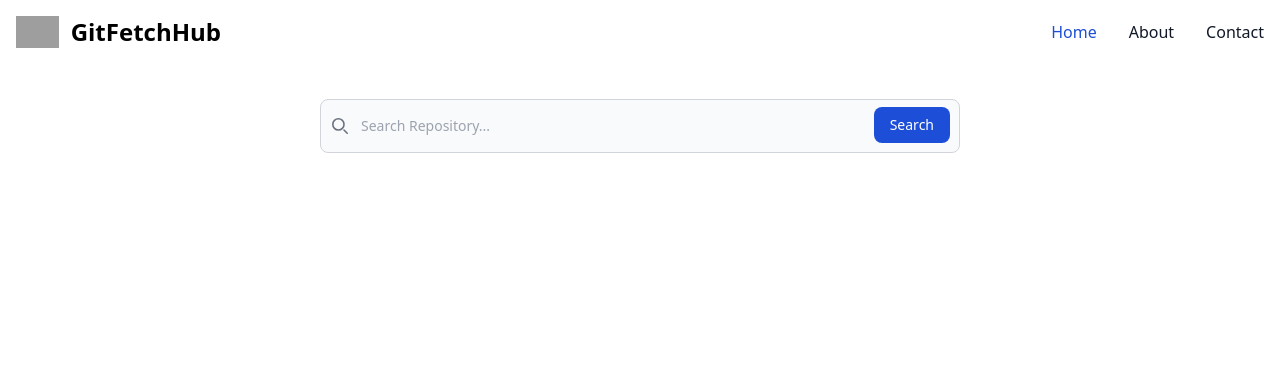
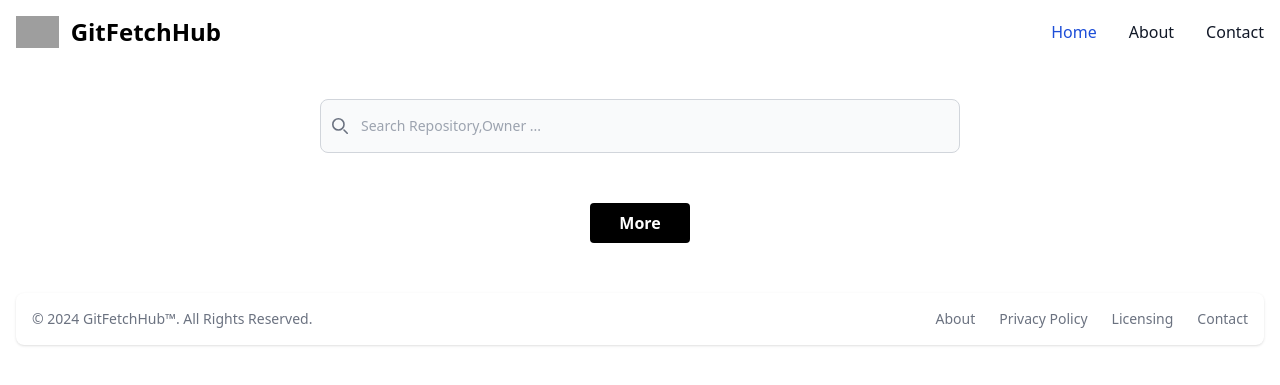
Before and after one commit to tdevintw/GitFetchHub, a PHP site: page /Home.php in a window 1280 px wide. Shown: the top 385 px of the page. Run offline with PHP 8.4, Linux system fonts and the light colour scheme; some libraries are stand-ins or nearby versions; grey boxes are pictures that could not be loaded.

Commit message:
add ssearhc bar and fixing errors in pagination and images sizes

```diff
--- a/Home.php
+++ b/Home.php
@@ -6,6 +6,14 @@
     <script src="https://cdn.tailwindcss.com"></script>
     <link rel="stylesheet" href="css/style.css">
     <title>Home-Most known repositories On github</title>
+    <style>
+      img{
+    max-width: none !important;
+      }
+      .repo-content p{
+    width: 80% !important;
+      }
+    </style>
 </head>
 <body>
 
@@ -47,15 +55,38 @@
                 <path stroke="currentColor" stroke-linecap="round" stroke-linejoin="round" stroke-width="2" d="m19 19-4-4m0-7A7 7 0 1 1 1 8a7 7 0 0 1 14 0Z"/>
             </svg>
         </div>
-        <input type="search" id="default-search" class="block w-full p-4 ps-10 text-sm text-gray-900 border border-gray-300 rounded-lg bg-gray-50 focus:ring-blue-500 focus:border-blue-500 dark:bg-gray-700 dark:border-gray-600 dark:placeholder-gray-400 dark:text-white dark:focus:ring-blue-500 dark:focus:border-blue-500" placeholder="Search Repository..." required>
-        <button type="submit" class="text-white absolute end-2.5 bottom-2.5 bg-blue-700 hover:bg-blue-800 focus:ring-4 focus:outline-none focus:ring-blue-300 font-medium rounded-lg text-sm px-4 py-2 dark:bg-blue-600 dark:hover:bg-blue-700 dark:focus:ring-blue-800">Search</button>
+        <input onkeyup="searchRepositories(this.value)"  id="input-search" class="block w-full p-4 ps-10 text-sm text-gray-900 border border-gray-300 rounded-lg bg-gray-50 focus:ring-blue-500 focus:border-blue-500 dark:bg-gray-700 dark:border-gray-600 dark:placeholder-gray-400 dark:text-white dark:focus:ring-blue-500 dark:focus:border-blue-500" placeholder="Search Repository,Owner ..." required>
     </div>
 </form>
 </div>
 
 <main id="main">
+</main>
+<div  id="pag-container" class="pagination text-center">
+<button id="next" class="bg-black hover:bg-Slate-950 text-white font-bold py-2 px-4 rounded">More</button>
+</div>
 
-</main>
+<footer class="bg-white rounded-lg shadow m-4 dark:bg-gray-800">
+    <div class="w-full mx-auto max-w-screen-xl p-4 md:flex md:items-center md:justify-between">
+      <span class="text-sm text-gray-500 sm:text-center dark:text-gray-400">© 2024 <a href="https://flowbite.com/" class="hover:underline">GitFetchHub™</a>. All Rights Reserved.
+    </span>
+    <ul class="flex flex-wrap items-center mt-3 text-sm font-medium text-gray-500 dark:text-gray-400 sm:mt-0">
+        <li>
+            <a href="#" class="hover:underline me-4 md:me-6">About</a>
+        </li>
+        <li>
+            <a href="#" class="hover:underline me-4 md:me-6">Privacy Policy</a>
+        </li>
+        <li>
+            <a href="#" class="hover:underline me-4 md:me-6">Licensing</a>
+        </li>
+        <li>
+            <a href="#" class="hover:underline">Contact</a>
+        </li>
+    </ul>
+    </div>
+</footer>
+
 <script>
   document.addEventListener('DOMContentLoaded', function () {
     var element = document.querySelector('[data-collapse-toggle="navbar-default"]');
--- a/css/style.css
+++ b/css/style.css
@@ -4,8 +4,9 @@
     margin-top: 25px;
     margin-bottom: 25px;
 }
-.repo-div img{
-    max-height: 8rem;
+.repo_img img{
+    height: 128px;
+    width: 128px;
 }
 main{
     margin-top: 50px;
@@ -33,3 +34,18 @@ width: 50%;
     display: flex;
     justify-content: center;
 }
+.pagination{
+    margin-top: 50px;
+    margin-bottom: 50px;
+}
+.pagination button{
+    width: 100px;
+}
+main button{
+    width: 170px;
+}
+.error-div h2{
+    font-size: 60px;
+    color: red;
+    font-weight: bold;
+}
--- a/js/api.js
+++ b/js/api.js
@@ -1,16 +1,31 @@
-const mainContainer = document.getElementById('main')
-const apiUrl = 'https://api.github.com/search/repositories?q=stars:>1&sort=stars&order=desc';
+const mainContainer = document.getElementById('main');
+let page = 1; // Initial page number
+const perPage = 30; // Number of repositories per page
+let apiUrl = `https://api.github.com/search/repositories?q=stars:>1&sort=stars&order=desc&page=${page}&per_page=${perPage}`;
+
+function fetchRepositories() {
     fetch(apiUrl)
-.then(res=>{
-    if(!res.ok){
+        .then(res => {
+            if (!res.ok) {
                 throw new Error("Can't fetch data for the moment");
-    }
-    else{
+            } else {
                 return res.json();
             }
         })
         .then(data => {
             const repositories = data.items;
+            if (repositories.length === 0) {
+                const repocontainer = document.createElement('div');
+                repocontainer.innerHTML = `
+                    <div class="error-div text-center">
+                        <h2>There Is No Records For The Moment</h2>
+                        <h2>T-T</h2>
+                    </div>
+               `
+                ;
+        mainContainer.appendChild(repocontainer);
+         return false;
+            } else{
             repositories.forEach(repo => {
                 const repocontainer = document.createElement('div');
                 repocontainer.innerHTML = `
@@ -24,17 +39,47 @@ fetch(apiUrl)
                             <div class="repo-infos">
                                 <button class="stars bg-blue-500 hover:bg-blue-700 text-white font-bold py-2 px-4 rounded">stars:${repo.stargazers_count}</button>
                                 <button class="issues bg-blue-500 hover:bg-blue-700 text-white font-bold py-2 px-4 rounded">issues:${repo.open_issues_count}</button>
-                    <p class="submitted">submitted 30days ago by ${repo.owner.login}</p>
+                                <p class="submitted">submitted 30 days ago by ${repo.owner.login}</p>
                             </div>
                         </div>
                     </div>
                 `;
                 mainContainer.appendChild(repocontainer);
+            })};
+        })
+        .catch(error => {
+            console.error("Error during API request", error);
         });
-})
+}
+
+// Call fetchRepositories initially
+fetchRepositories();
+
+// Implement a "Load More" button for pagination
+const loadMoreButton = document.getElementById('next');
+
+loadMoreButton.addEventListener('click', () => {
+    page++; // Increment page number
+    const newApiUrl = `https://api.github.com/search/repositories?q=stars:>1&sort=stars&order=desc&page=${page}&per_page=${perPage}`;
+    apiUrl = newApiUrl; // Update apiUrl with the new page
+    fetchRepositories();
+});
 
 
 
-.catch(error=> {
-    console.error("error durning api request", error)
-});
+
+function searchRepositories(searchTerm) {
+
+    if (searchTerm !== '') {
+        page = 1; // Reset page number for new search
+        apiUrl = `https://api.github.com/search/repositories?q=${searchTerm}&sort=stars&order=desc&page=${page}&per_page=${perPage}`;
+        mainContainer.innerHTML = ''; // Clear existing results
+        fetchRepositories();
+
+    }else{
+        page = 1; // Reset page number for new search
+        apiUrl = `https://api.github.com/search/repositories?q=stars:>1&sort=stars&order=desc&page=${page}&per_page=${perPage}`;
+        mainContainer.innerHTML = ''; // Clear existing results
+        fetchRepositories();
+    }
+}
```
Lines whose indentation alone changed are shown as unchanged.
